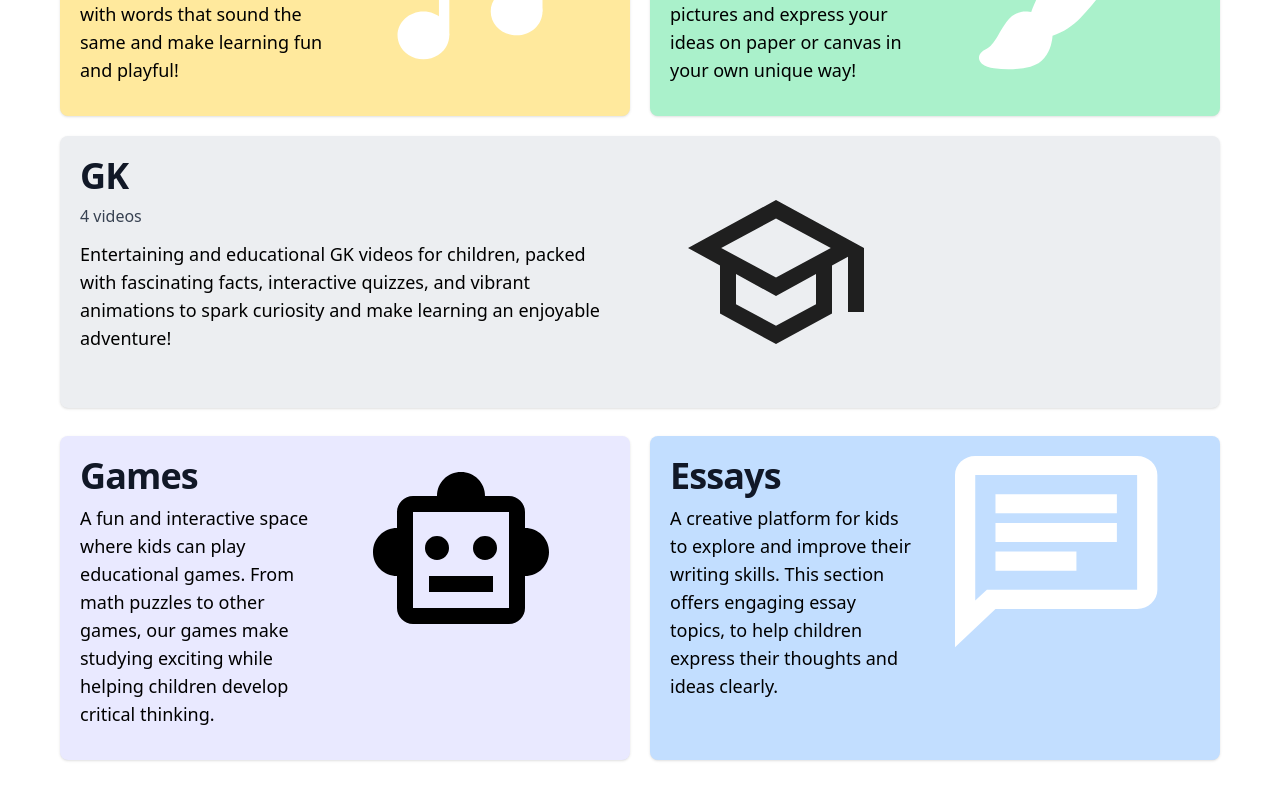
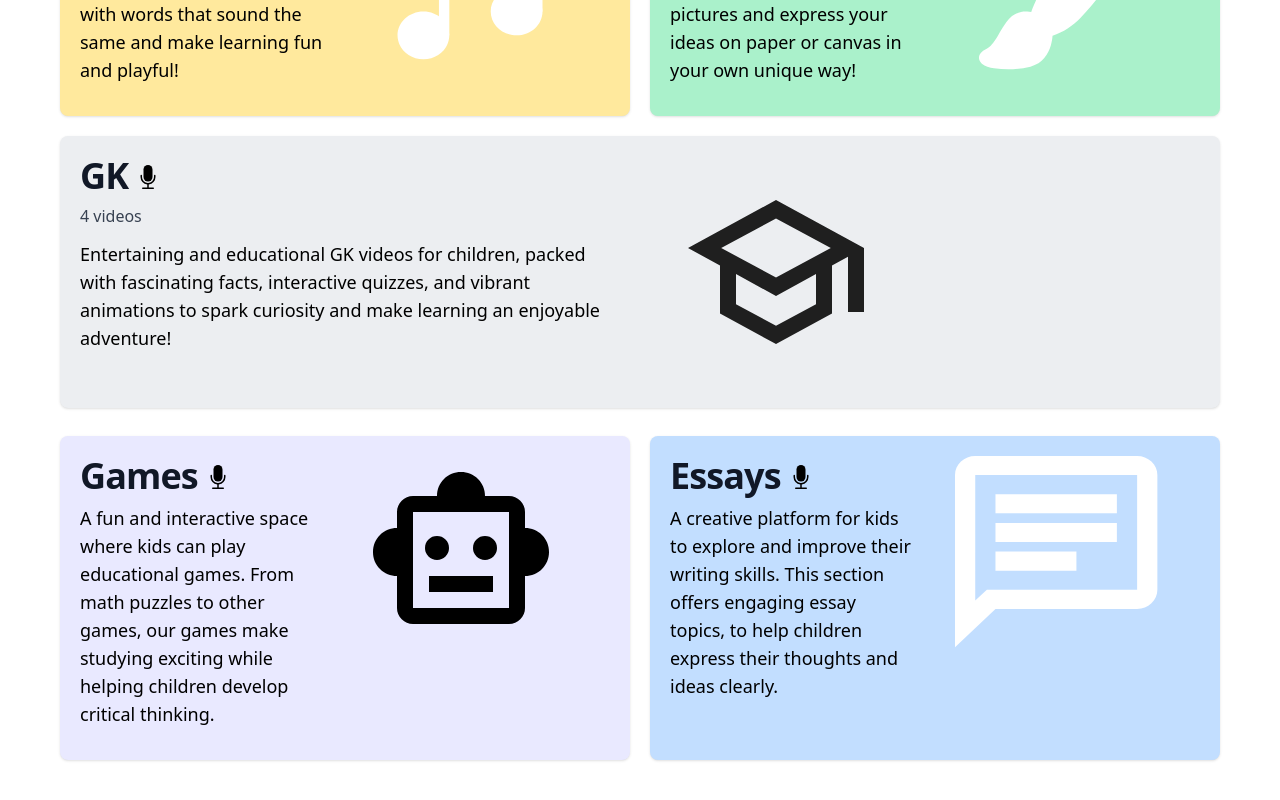
Before and after one commit to Nikamsamiksha/Skill-Check, a React (Create React App) app: page / in a window 1280 px wide. Shown: the part 972-1772 px from the top of the page. Built offline with nearby package versions, Linux system fonts and the light colour scheme; no server answers.

Commit message:
feat: Added Text To Speech provisonality

```diff
--- /dev/null
+++ b/src/components/TextToSpeech.js
@@ -0,0 +1,48 @@
+import React from "react";
+import { useState, useEffect } from "react";
+
+export const TextToSpeech = ({ text }) => {
+  const [isPaused, setIsPaused] = useState(false);
+  const [utterance, setUtterance] = useState(null);
+
+  useEffect(() => {
+    const synth = window.speechSynthesis;
+    const u = new SpeechSynthesisUtterance(text);
+
+    setUtterance(u);
+
+    return () => {
+      synth.cancel();
+    };
+  }, [text]);
+
+  const handlePlay = () => {
+    const synth = window.speechSynthesis;
+
+    if (isPaused) {
+      synth.resume();
+    }
+
+    synth.speak(utterance);
+
+    setIsPaused(false);
+  };
+
+  return (
+    <div className='ml-2'>
+      <button onClick={handlePlay} className="border-black">
+        <svg
+          xmlns="http://www.w3.org/2000/svg"
+          width="24"
+          height="24"
+          fill="#000000"
+          className="bi bi-mic-fill"
+          viewBox="0 0 16 16"
+        >
+          <path d="M5 3a3 3 0 0 1 6 0v5a3 3 0 0 1-6 0z" />
+          <path d="M3.5 6.5A.5.5 0 0 1 4 7v1a4 4 0 0 0 8 0V7a.5.5 0 0 1 1 0v1a5 5 0 0 1-4.5 4.975V15h3a.5.5 0 0 1 0 1h-7a.5.5 0 0 1 0-1h3v-2.025A5 5 0 0 1 3 8V7a.5.5 0 0 1 .5-.5" />
+        </svg>
+      </button>
+    </div>
+  );
+};
--- a/src/pages/aichat/AIChat.js
+++ /dev/null
@@ -1,9 +0,0 @@
-import React from 'react'
-
-export const AIChat = () => {
-    return (
-        <div>
-            AI Chat
-        </div>
-    )
-}
--- a/src/pages/essays/components/Essay.js
+++ b/src/pages/essays/components/Essay.js
@@ -1,15 +1,17 @@
 import React from 'react'
 import { Point } from './Point'
+import { TextToSpeech } from '../../../components/TextToSpeech'
 
 export const Essay = ({ essay }) => {
-    console.log(essay)
-
     return (
         <>
             {
                 essay &&
                 <div>
-                    <h5 className='bg-primary-300 my-2 lg:my-5 text-center font-bold text-xl lg:text-3xl p-3 rounded-lg games-font'>{essay.title}</h5>
+                    <div className='bg-primary-300 my-2 lg:my-5 font-bold text-xl lg:text-3xl p-3 rounded-lg games-font flex items-center justify-between'>
+                        <h5>{essay.title}</h5>
+                        <TextToSpeech text={essay.title + essay.points[0]} />
+                    </div>
                     <div className='bg-primary-50 p-2 lg:p-5'>
                         {
                             essay.points[0].map(point => (
--- a/src/pages/home/components/FeatureCard.js
+++ b/src/pages/home/components/FeatureCard.js
@@ -2,12 +2,13 @@ import React, { useEffect, useState } from 'react'
 import { useNavigate } from 'react-router-dom'
 import { useAuth } from '../../../contexts/AuthContext';
 import { LoginModal } from '../../../components/LoginModal';
+import { TextToSpeech } from '../../../components/TextToSpeech';
 
 export const FeatureCard = ({ feature }) => {
 
-    const [featureTitle , setFeatureTitle] = useState(feature.title);
+    const [featureTitle, setFeatureTitle] = useState(feature.title);
     const { currentUser } = useAuth();
-    const [ show, setShow ] = useState(false);
+    const [show, setShow] = useState(false);
     const navigate = useNavigate();
 
     useEffect(() => {
@@ -22,9 +23,12 @@ export const FeatureCard = ({ feature }) => {
         <>
             {
                 featureTitle === "Games" &&
-                <button onClick={() =>checkLogin("games")} className="flex flex-col justify-between bg-primary-600 rounded-lg shadow lg:flex-row">
+                <button className="flex flex-col justify-between bg-primary-600 rounded-lg shadow lg:flex-row">
                     <div className="flex flex-col p-3 lg:p-5 lg:w-3/6 justify-start ">
-                        <h5 className="lg:mb-2 text-xl lg:text-4xl font-bold tracking-tight text-gray-900 text-start">{feature.title}</h5>
+                        <div className='flex flex-row items-center'>
+                            <h5 onClick={() => checkLogin("games")} className="lg:mb-2 text-xl lg:text-4xl font-bold tracking-tight text-gray-900 text-start">{feature.title}</h5>
+                            <TextToSpeech text={feature.title + feature.description} />
+                        </div>
                         <div className="mb-3 text-lg font-normal text-black text-start">{feature.description}</div>
                     </div>
                     <div className='p-3 lg:p-5 lg:w-3/6'>
@@ -34,9 +38,12 @@ export const FeatureCard = ({ feature }) => {
             }
             {
                 featureTitle === "Essays" &&
-                <button onClick={() => checkLogin("essays")} className="flex flex-col justify-between bg-primary-500 rounded-lg shadow lg:flex-row">
-                    <div className="flex flex-col p-3 lg:p-5 lg:w-3/6">
-                        <h5 className="lg:mb-2 text-xl lg:text-4xl font-bold tracking-tight text-gray-900 text-start">{feature.title}</h5>
+                <button className="flex flex-col justify-between bg-primary-500 rounded-lg shadow lg:flex-row">
+                    <div className="flex flex-col p-3 lg:p-5 lg:w-3/6 justify-start ">
+                        <div className='flex flex-row items-center'>
+                            <h5 onClick={() => checkLogin("essays")} className="lg:mb-2 text-xl lg:text-4xl font-bold tracking-tight text-gray-900 text-start">{feature.title}</h5>
+                            <TextToSpeech text={feature.title + feature.description} />
+                        </div>
                         <div className="mb-3 text-lg font-normal text-black text-start">{feature.description}</div>
                     </div>
                     <div className='p-3 lg:p-5 lg:w-3/6'>
@@ -46,7 +53,7 @@ export const FeatureCard = ({ feature }) => {
             }
             {
                 show &&
-                <LoginModal show={show} setShow={setShow}/>
+                <LoginModal show={show} setShow={setShow} />
             }
         </>
     )
--- a/src/pages/home/components/SubjectCard.js
+++ b/src/pages/home/components/SubjectCard.js
@@ -2,6 +2,7 @@ import React, { useState } from 'react'
 import { useNavigate } from 'react-router-dom'
 import { useAuth } from '../../../contexts/AuthContext';
 import { LoginModal } from '../../../components/LoginModal';
+import { TextToSpeech } from '../../../components/TextToSpeech';
 
 export const SubjectCard = ({ subject }) => {
 
@@ -43,9 +44,12 @@ export const SubjectCard = ({ subject }) => {
 
     return (
         <>
-            <div onClick={() => checkLogin(subject.title)} className={className} >
+            <div className={className} >
                 <div className="flex flex-col p-3 lg:p-5 lg:w-3/6 justify-start">
-                    <h5 className="mb-2 text-4xl font-bold tracking-tight text-gray-900 self-start">{subject.title}</h5>
+                    <div className='flex flex-row items-center'>
+                        <h5 onClick={() => checkLogin(subject.title)} className="mb-2 text-4xl font-bold tracking-tight text-gray-900 self-start">{subject.title}</h5>
+                        <TextToSpeech text={subject.title + subject.description} />
+                    </div>
                     <p className="mb-3 font-normal text-gray-700 self-start">{subject.videos} videos</p>
                     <div className="mb-3 text-lg font-normal text-black">{subject.description}</div>
                 </div>
--- a/src/pages/index.js
+++ b/src/pages/index.js
@@ -7,6 +7,5 @@ export { Games } from './games/Games'
 export { VideoPage } from './VideoPage'
 export { Videos } from './videos/Videos'
 export { Essays } from './essays/Essays'
-export { AIChat } from './aichat/AIChat'
 export { TicTacToe } from './games/components/TicTacToe'
 export { MathsGame } from './games/components/MathsGame'
--- a/src/pages/quiz/components/QuestionText.js
+++ b/src/pages/quiz/components/QuestionText.js
@@ -1,13 +1,17 @@
 import React from 'react'
+import { TextToSpeech } from '../../../components/TextToSpeech';
 // import something from '../../../assets/'
 
-export const QuestionText = ({ title, image_url, largeImage }) => {
+export const QuestionText = ({ title, image_url, largeImage, prompt }) => {
 
     const classNames = largeImage ? "w-80 h-40" : "w-20 h-20";
     return (
         <div className='bg-primary-600 rounded-lg text-lg lg:text-2xl px-2 lg:px-5 py-1.5 lg:py-3'>
-            {title}
-            { image_url && <img src={image_url} alt={title} className={classNames}/> }
+            <div className=' flex justify-between'>
+                {title}
+                <TextToSpeech text={prompt} />
+            </div>
+            {image_url && <img src={image_url} alt={title} className={classNames} />}
         </div>
     )
 }
--- a/src/pages/result/components/Analysis.js
+++ b/src/pages/result/components/Analysis.js
@@ -1,6 +1,6 @@
 import ReactPlayer from "react-player";
 import Questions from "./Questions";
-import img from '../../../assets/10_score.mp4';
+import { TextToSpeech } from "../../../components/TextToSpeech";
 
 export function Analysis({ answers, score }) {
 
@@ -32,7 +32,10 @@ export function Analysis({ answers, score }) {
   return (
     <div className="flex flex-row items-center justify-between overflow-x-hidden">
       <div className="basis-2/3">
+        <div className="flex items-center">
         <h1 className="text-2xl font-semibold text-primary-40">Question Analysis</h1>
+        <TextToSpeech text={"Given below are question analysis. The correct option are green in colour and the option you chose are ticked!"} />
+        </div>
         <Questions answers={answers} />
       </div>
 
--- a/src/routes/AppRoutes.js
+++ b/src/routes/AppRoutes.js
@@ -1,6 +1,6 @@
 import React from 'react'
 import { Route, Routes } from 'react-router-dom'
-import { AIChat, Essays, Games, Home, Login, MathsGame, Quiz, Score, SignUp, TicTacToe, VideoPage, Videos } from '../pages'
+import { Essays, Games, Home, Login, MathsGame, Quiz, Score, SignUp, TicTacToe, VideoPage, Videos } from '../pages'
 
 export const AppRoutes = () => {
     return (
@@ -15,7 +15,6 @@ export const AppRoutes = () => {
             <Route path="/result/:subject/:id" element={<Score />} />
             <Route path="/games" element={<Games />}/>
             <Route path='/essays' element={<Essays />} />
-            <Route path='/chat' element={<AIChat />} />
             <Route path='/tic-tac-toe' element={<TicTacToe />} />
             <Route path='/maths-game' element={<MathsGame />} />
         </Routes>
```
Also changed, not shown: src/pages/quiz/Quiz.js (+2 -44 lines), src/pages/quiz/components/Question.js (+32 -8 lines), src/pages/result/components/Summary.js (+6 -1 lines).
